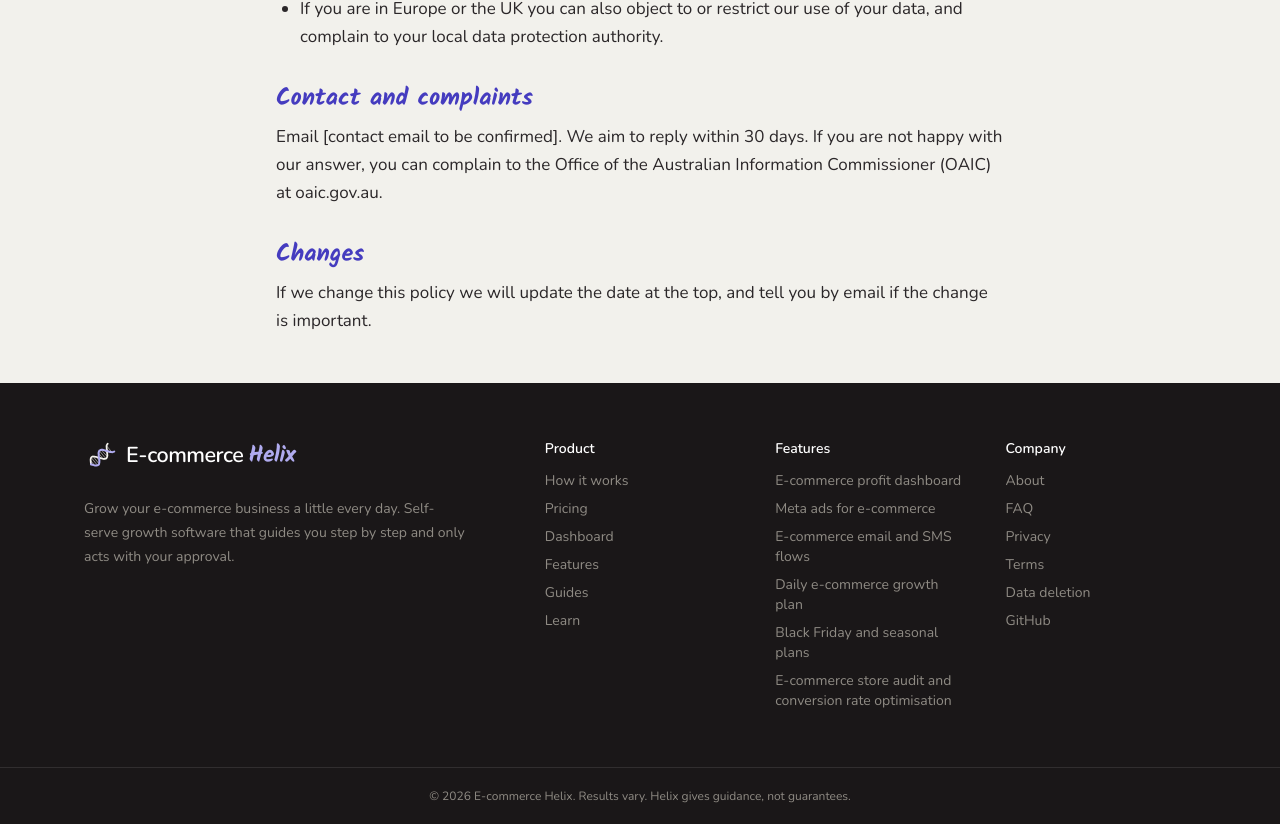
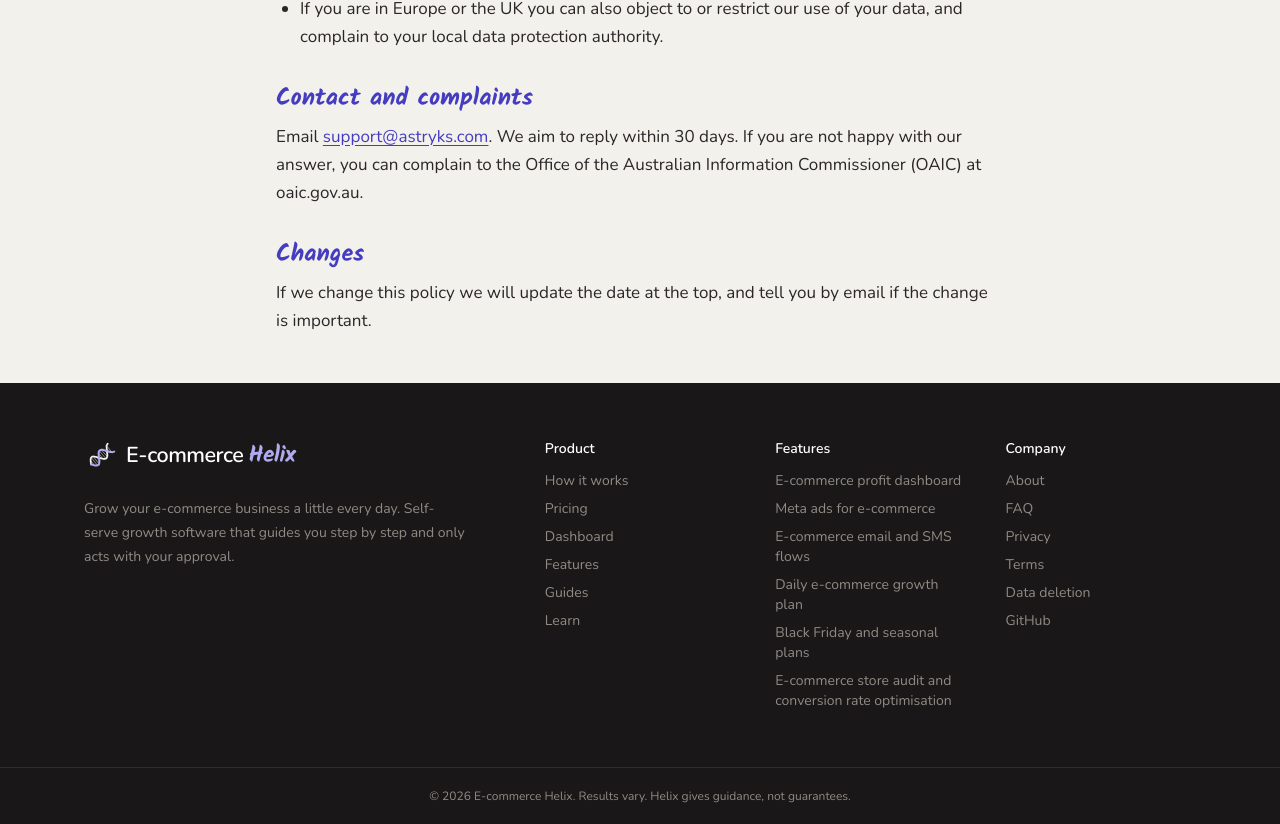
Before and after one commit to Astryks/Ecommercehelix, a Next.js app: page /privacy in a window 1280 px wide. Shown: the part 2478-3302 px from the top of the page. Built offline with nearby package versions, Linux system fonts and the light colour scheme.

Commit message:
Legal pages: contact email support@astryks.com

```diff
--- a/src/app/data-deletion/page.tsx
+++ b/src/app/data-deletion/page.tsx
@@ -1,5 +1,5 @@
 import type { Metadata } from "next";
-import { LegalPage, Sec, LEGAL_EMAIL } from "@/components/legal/LegalPage";
+import { LegalPage, Sec, Mail } from "@/components/legal/LegalPage";
 
 export const metadata: Metadata = { title: "Data deletion | E-commerce Helix", description: "How to delete your E-commerce Helix data, including data from Meta.", alternates: { canonical: "/data-deletion" } };
 
@@ -28,7 +28,7 @@ export default async function DataDeletion({ searchParams }: PageProps<"/data-de
         </ol>
       </Sec>
       <Sec title="Option 3: email us">
-        <p>Email {LEGAL_EMAIL} from the address you sign in with and ask us to delete your account. We will confirm within 30 days.</p>
+        <p>Email <Mail /> from the address you sign in with and ask us to delete your account. We will confirm within 30 days.</p>
       </Sec>
     </LegalPage>
   );
--- a/src/app/privacy/page.tsx
+++ b/src/app/privacy/page.tsx
@@ -1,6 +1,6 @@
 import type { Metadata } from "next";
 import Link from "next/link";
-import { LegalPage, Sec, LEGAL_EMAIL, OPERATOR } from "@/components/legal/LegalPage";
+import { LegalPage, Sec, Mail, OPERATOR } from "@/components/legal/LegalPage";
 
 export const metadata: Metadata = { title: "Privacy policy | E-commerce Helix", description: "What E-commerce Helix collects, why, where it is kept and how to export or delete it.", alternates: { canonical: "/privacy" } };
 
@@ -60,7 +60,7 @@ export default function Privacy() {
         </ul>
       </Sec>
       <Sec title="Contact and complaints">
-        <p>Email {LEGAL_EMAIL}. We aim to reply within 30 days. If you are not happy with our answer, you can complain to the Office of the Australian Information Commissioner (OAIC) at oaic.gov.au.</p>
+        <p>Email <Mail />. We aim to reply within 30 days. If you are not happy with our answer, you can complain to the Office of the Australian Information Commissioner (OAIC) at oaic.gov.au.</p>
       </Sec>
       <Sec title="Changes">
         <p>If we change this policy we will update the date at the top, and tell you by email if the change is important.</p>
--- a/src/app/terms/page.tsx
+++ b/src/app/terms/page.tsx
@@ -1,6 +1,6 @@
 import type { Metadata } from "next";
 import Link from "next/link";
-import { LegalPage, Sec, LEGAL_EMAIL, OPERATOR } from "@/components/legal/LegalPage";
+import { LegalPage, Sec, Mail, OPERATOR } from "@/components/legal/LegalPage";
 
 export const metadata: Metadata = { title: "Terms of service | E-commerce Helix", description: "The terms for using E-commerce Helix.", alternates: { canonical: "/terms" } };
 
@@ -38,7 +38,7 @@ export default function Terms() {
         <p>You can stop at any time by deleting your account under Settings. We may close accounts that break these terms, and will give notice where we reasonably can.</p>
       </Sec>
       <Sec title="Law and contact">
-        <p>These terms are governed by the law of New South Wales, Australia, and the courts of New South Wales have jurisdiction. Questions: {LEGAL_EMAIL}.</p>
+        <p>These terms are governed by the law of New South Wales, Australia, and the courts of New South Wales have jurisdiction. Questions: <Mail />.</p>
       </Sec>
     </LegalPage>
   );
--- a/src/components/legal/LegalPage.tsx
+++ b/src/components/legal/LegalPage.tsx
@@ -3,8 +3,12 @@ import { SiteHeader } from "@/components/SiteHeader";
 import { SiteFooter } from "@/components/SiteFooter";
 
 export const LEGAL_UPDATED = "13 October 2026";
-/** Contact inbox for privacy, terms and deletion requests. PLACEHOLDER until Sid confirms a real inbox. */
-export const LEGAL_EMAIL = "[contact email to be confirmed]";
+/** Contact inbox for privacy, terms and deletion requests. */
+export const LEGAL_EMAIL = "support@astryks.com";
+
+export function Mail() {
+  return <a className="text-cyan-700 underline" href={`mailto:${LEGAL_EMAIL}`}>{LEGAL_EMAIL}</a>;
+}
 export const OPERATOR = "Siddharth Mehta, a sole trader (ABN 74 309 712 800) in New South Wales, Australia";
 
 export function LegalPage({ title, intro, children }: { title: string; intro: string; children: ReactNode }) {
```
Also changed, not shown: 2 other files (tests, documents, lock files or other folders).
